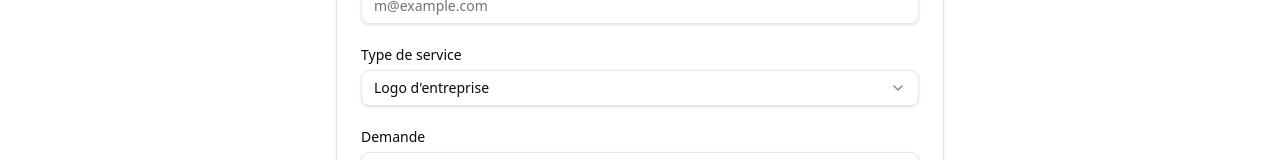
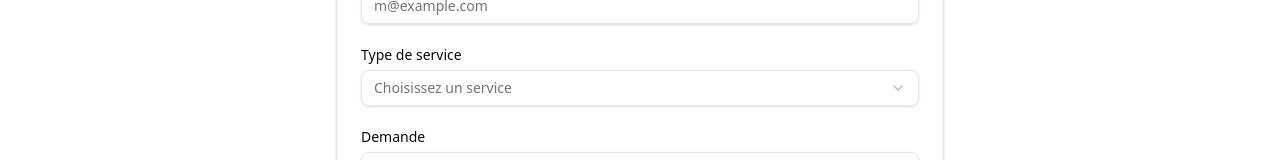
Before and after one commit to hawai1401/webstore, a Next.js app: page /devis in a window 1280 px wide. Shown: the part 280-440 px from the top of the page. Built offline with nearby package versions, Linux system fonts and the light colour scheme.

Commit message:
Changement de la manière d'obtention de la query

```diff
--- a/app/devis/page.tsx
+++ b/app/devis/page.tsx
@@ -1,5 +1,3 @@
-"use client";
-
 import DevisForm from "@/components/DevisForm";
 import {
   Card,
@@ -9,7 +7,11 @@ import {
   CardTitle,
 } from "@/components/ui/card";
 
-export default function Devis() {
+export default async function Devis({
+  searchParams,
+}: {
+  searchParams: Promise<{ service?: string }>;
+}) {
   return (
     <main className="p-8 min-h-[calc(100vh-65px)] flex items-center justify-center">
       <Card className="w-full max-w-1/2">
@@ -18,7 +20,7 @@ export default function Devis() {
           <CardDescription>Demander un devis</CardDescription>
         </CardHeader>
         <CardContent>
-          <DevisForm />
+          <DevisForm service={(await searchParams).service} />
         </CardContent>
       </Card>
     </main>
--- a/components/DevisForm.tsx
+++ b/components/DevisForm.tsx
@@ -1,3 +1,5 @@
+"use client";
+
 import {
   Select,
   SelectContent,
@@ -11,11 +13,13 @@ import { Button } from "@/components/ui/button";
 import { Input } from "@/components/ui/input";
 import { Label } from "@/components/ui/label";
 import { Textarea } from "@/components/ui/textarea";
-import { useSearchParams } from "next/navigation";
 import { toast } from "sonner";
 
-export default function DevisForm() {
-  const queries = useSearchParams();
+export default function DevisForm({
+  service,
+}: {
+  service?: undefined | string;
+}) {
   return (
     <form
       onSubmit={(e) => {
@@ -31,7 +35,7 @@ export default function DevisForm() {
         </div>
         <div className="grid gap-2">
           <Label htmlFor="email">Type de service</Label>
-          <Select defaultValue={queries.get("service") ?? "logo"} required>
+          <Select defaultValue={service} required>
             <SelectTrigger className="w-full">
               <SelectValue placeholder="Choisissez un service" />
             </SelectTrigger>
```
